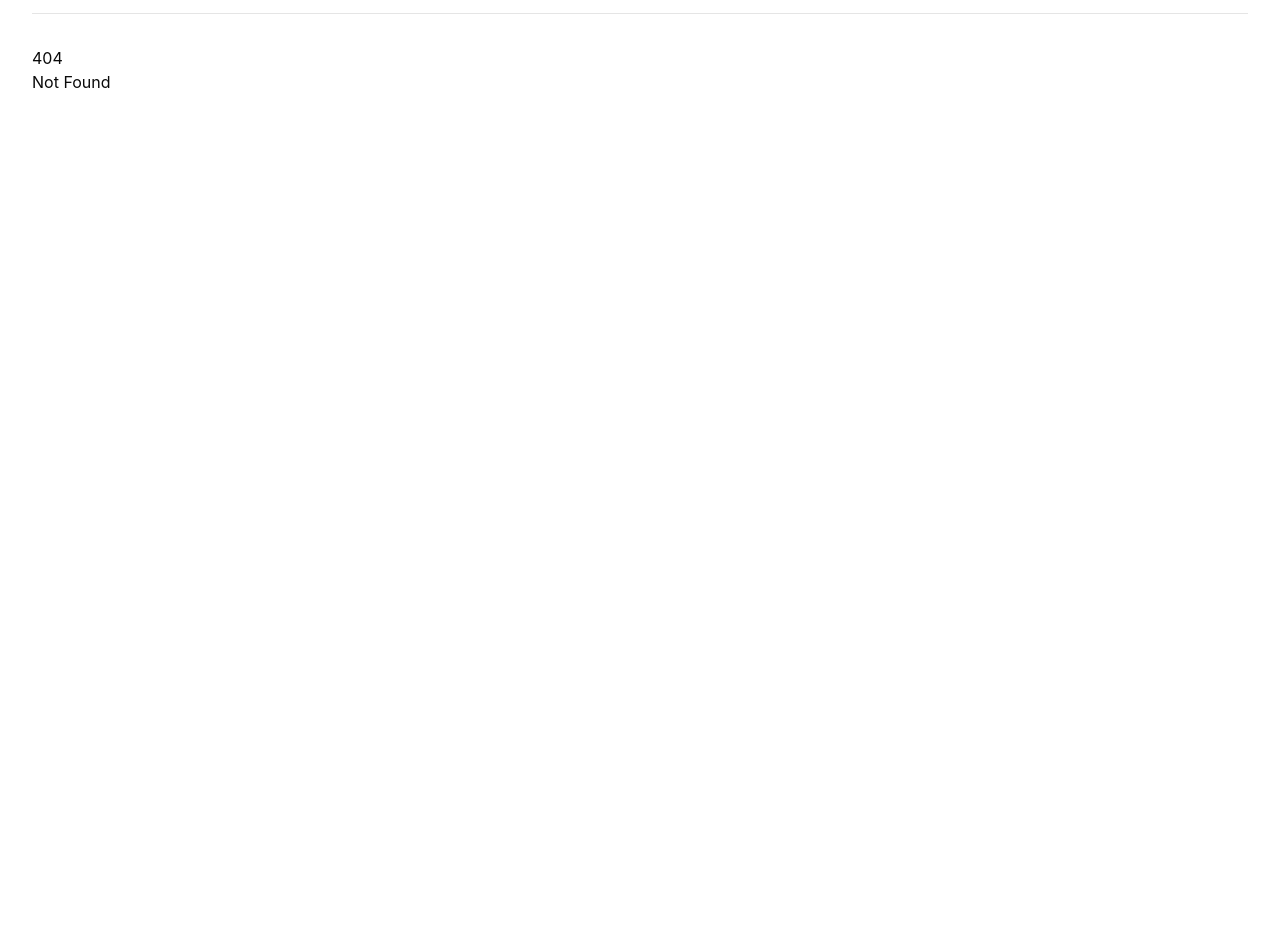
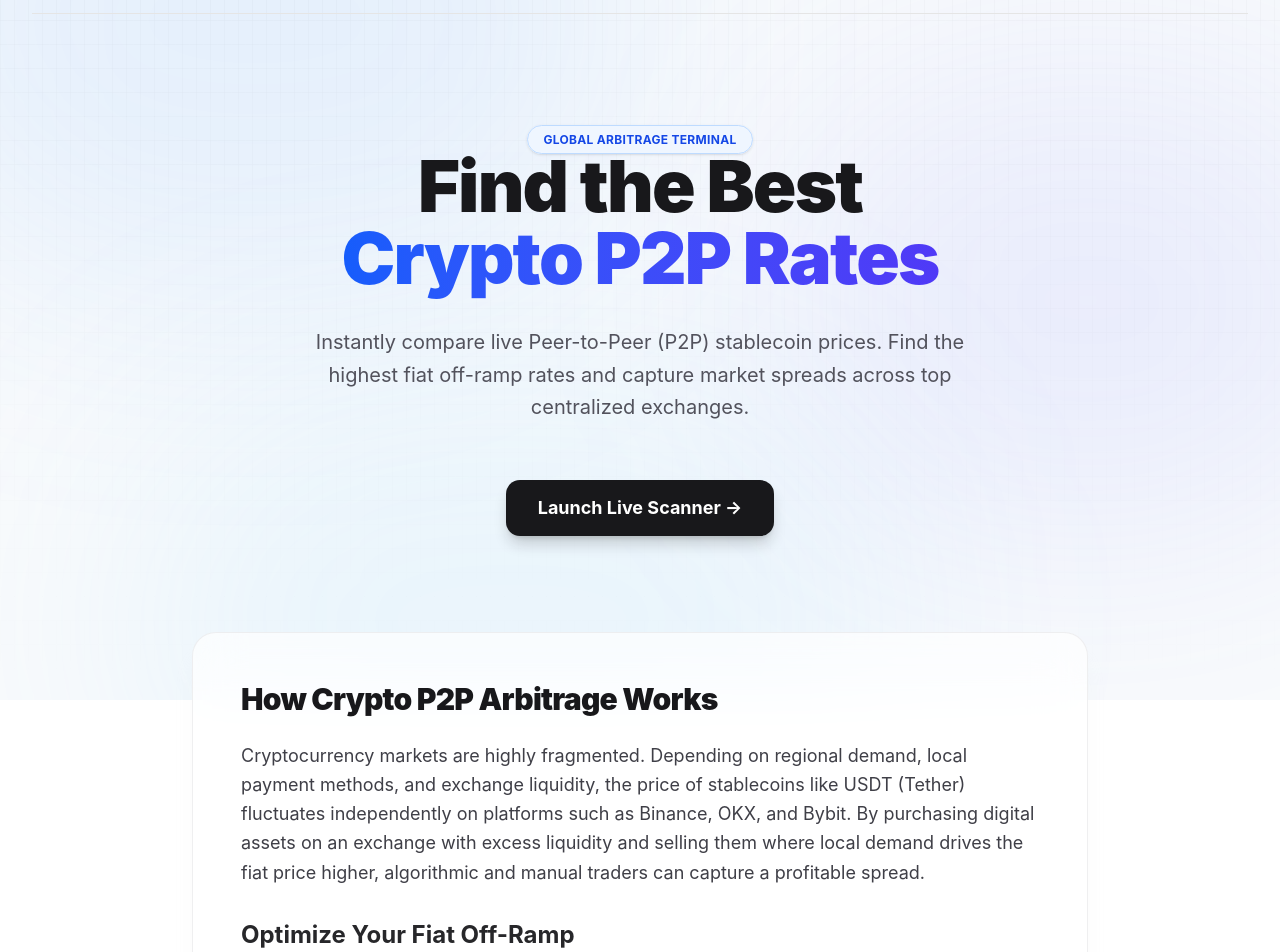
Before and after one commit to 0014niti/P2P-Companion, a SvelteKit app: page / in a window 1280 px wide. Before the commit this address had no page. Shown: the part 100-1052 px from the top of the page. Before the commit the page ends 800 px from the top, so only its background shows below. Built offline with nearby package versions, Linux system fonts and the light colour scheme.

Commit message:
Create +page.svelte
SEO optimization

```diff
--- /dev/null
+++ b/src/routes/+page.svelte
@@ -0,0 +1,49 @@
+<svelte:head>
+	<title>Crypto P2P Arbitrage Scanner | Live USDT Price Comparison</title>
+	<meta name="description" content="Maximize your crypto arbitrage margins. A free, real-time P2P scanner comparing USDT prices across major centralized exchanges like Binance, OKX, and Bybit." />
+	<meta name="keywords" content="crypto arbitrage, P2P scanner, compare USDT prices, Binance P2P, OKX P2P, fiat off-ramp, crypto spread" />
+</svelte:head>
+
+<div class="fixed inset-0 -z-10 overflow-hidden bg-slate-50">
+	<div class="absolute -top-[20%] -left-[10%] h-[70%] w-[60%] rounded-full bg-blue-400/10 blur-[120px]"></div>
+	<div class="absolute top-[20%] -right-[10%] h-[60%] w-[50%] rounded-full bg-indigo-400/10 blur-[120px]"></div>
+	<div class="absolute -bottom-[20%] left-[10%] h-[60%] w-[60%] rounded-full bg-sky-300/10 blur-[120px]"></div>
+	<div class="absolute inset-0 bg-[linear-gradient(to_right,#8080800a_1px,transparent_1px),linear-gradient(to_bottom,#8080800a_1px,transparent_1px)] bg-[size:14px_24px] [mask-image:linear-gradient(to_bottom,white,transparent)]"></div>
+</div>
+
+<main class="mx-auto max-w-screen-xl px-4 py-20 sm:px-6 lg:px-8 flex flex-col items-center justify-center min-h-[90vh]">
+
+	<div class="space-y-8 max-w-4xl text-center">
+		<span class="rounded-full bg-blue-50 border border-blue-200 text-blue-700 px-4 py-1.5 text-xs font-bold shadow-sm tracking-wide uppercase">
+			Global Arbitrage Terminal
+		</span>
+
+		<h1 class="text-5xl font-black tracking-tight text-zinc-900 sm:text-6xl md:text-7xl">
+			Find the Best <br/>
+			<span class="text-transparent bg-clip-text bg-gradient-to-r from-blue-600 to-indigo-600">Crypto P2P Rates</span>
+		</h1>
+
+		<p class="text-lg text-zinc-600 sm:text-xl leading-relaxed max-w-2xl mx-auto">
+			Instantly compare live Peer-to-Peer (P2P) stablecoin prices. Find the highest fiat off-ramp rates and capture market spreads across top centralized exchanges.
+		</p>
+
+		<div class="pt-6">
+			<a href="/scanner" class="inline-flex h-14 items-center justify-center rounded-xl bg-zinc-900 px-8 text-lg font-bold text-white shadow-lg shadow-zinc-900/20 transition-all duration-300 hover:bg-zinc-800 hover:scale-105 active:scale-95">
+				Launch Live Scanner &rarr;
+			</a>
+		</div>
+	</div>
+
+	<article class="mt-24 text-left max-w-4xl w-full rounded-3xl border border-zinc-200/60 bg-white/70 backdrop-blur-xl p-8 md:p-12 shadow-xl shadow-zinc-200/20">
+		<h2 class="text-3xl font-black tracking-tight text-zinc-900 mb-6">How Crypto P2P Arbitrage Works</h2>
+		<p class="text-zinc-700 mb-8 text-lg leading-relaxed">
+			Cryptocurrency markets are highly fragmented. Depending on regional demand, local payment methods, and exchange liquidity, the price of stablecoins like USDT (Tether) fluctuates independently on platforms such as Binance, OKX, and Bybit. By purchasing digital assets on an exchange with excess liquidity and selling them where local demand drives the fiat price higher, algorithmic and manual traders can capture a profitable spread.
+		</p>
+
+		<h3 class="text-2xl font-bold text-zinc-800 mb-4">Optimize Your Fiat Off-Ramp</h3>
+		<p class="text-zinc-700 text-lg leading-relaxed">
+			Whether you are a cross-border remittance worker or a high-volume trader, liquidating crypto into local fiat currency requires finding the best exchange rate. P2P Companion aggregates the global order books, eliminating the need to manually check individual exchange tabs. Our system calculates the optimal maker and taker prices, ensuring you extract maximum capital efficiency from every trade.
+		</p>
+	</article>
+
+</main>
```
